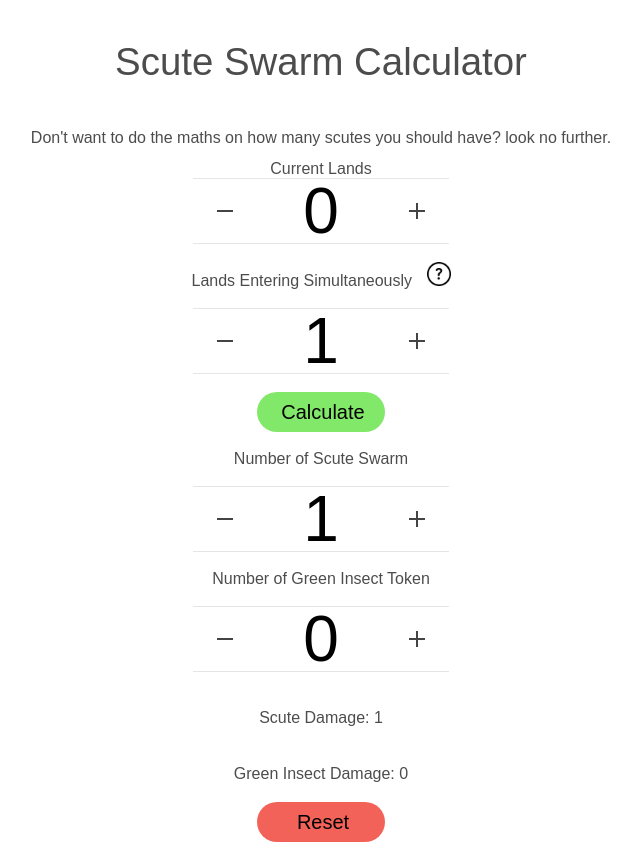
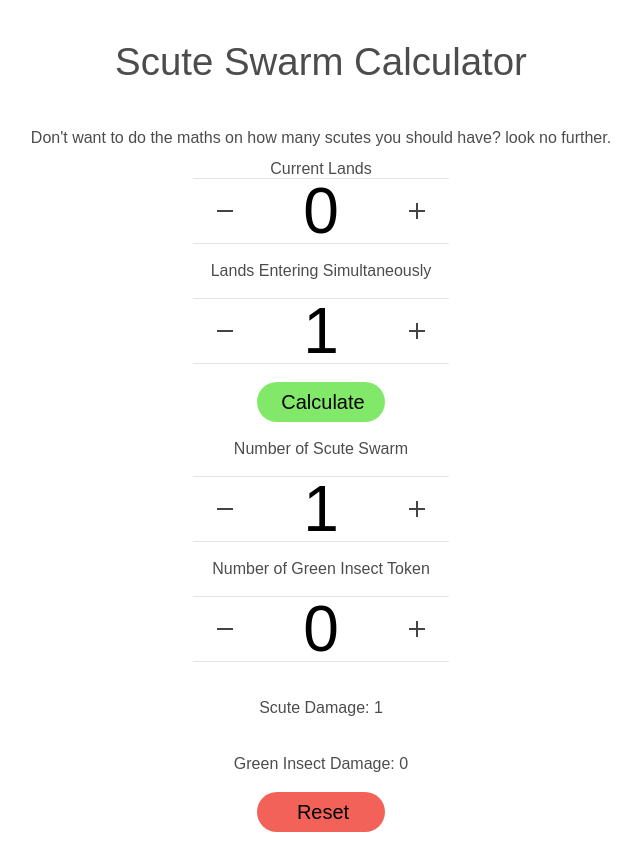
Before and after one commit to WPRobson/ScuteSwarmCalculator, a SvelteKit app: page / in a window 1280 px wide. Shown: the whole page, without its empty margins (319-960 px from the left). Built offline with nearby package versions, Linux system fonts and the light colour scheme.

Commit message:
use enchanced image

```diff
--- a/package.json
+++ b/package.json
@@ -14,6 +14,7 @@
 		"@sveltejs/adapter-auto": "^3.0.0",
 		"@sveltejs/adapter-node": "^5.2.11",
 		"@sveltejs/adapter-static": "^3.0.6",
+		"@sveltejs/enhanced-img": "^0.4.4",
 		"@sveltejs/kit": "^2.5.27",
 		"@sveltejs/vite-plugin-svelte": "^4.0.0",
 		"svelte": "^5.0.0",
--- a/src/routes/+page.svelte
+++ b/src/routes/+page.svelte
@@ -1,7 +1,7 @@
 <script>
 	import Counter from './Counter.svelte';
 	import Modal from './Modal.svelte'
-	import question_icon from '../question.png'
+	 import question_icon from '$lib/images/question.png'
 	let scuteCount = 1;
 	let landCount = 0;
 	let landsEntering = 1;
@@ -44,7 +44,7 @@
 	<br/>
 	<div><label for="lands-entering">Lands Entering Simultaneously</label>
 	<span class='icon' onclick={() => (showModal = true)} >
-		<img src={question_icon}/>
+		<enhanced:img src="../lib/images/question.png" alt="Image"/>
 	</span>
 	</div>
 	<br/>
--- a/vite.config.ts
+++ b/vite.config.ts
@@ -1,6 +1,10 @@
 import { sveltekit } from '@sveltejs/kit/vite';
 import { defineConfig } from 'vite';
+import { enhancedImages } from '@sveltejs/enhanced-img';
 
 export default defineConfig({
-	plugins: [sveltekit()]
+	plugins: [
+		enhancedImages(),
+		sveltekit()
+	]
 });
```
Also changed, not shown: src/lib/images/question.png (renamed from src/question.png), 1 other file (tests, documents, lock files or other folders).
